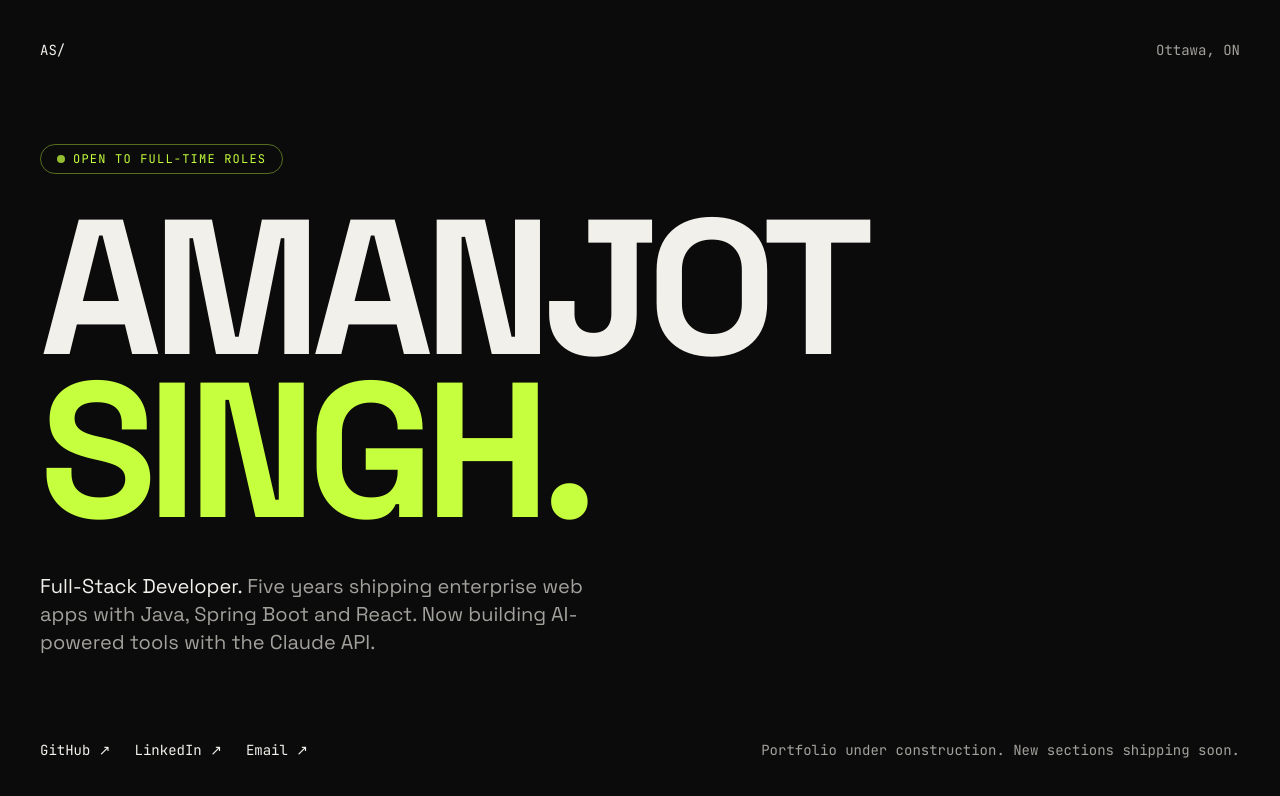
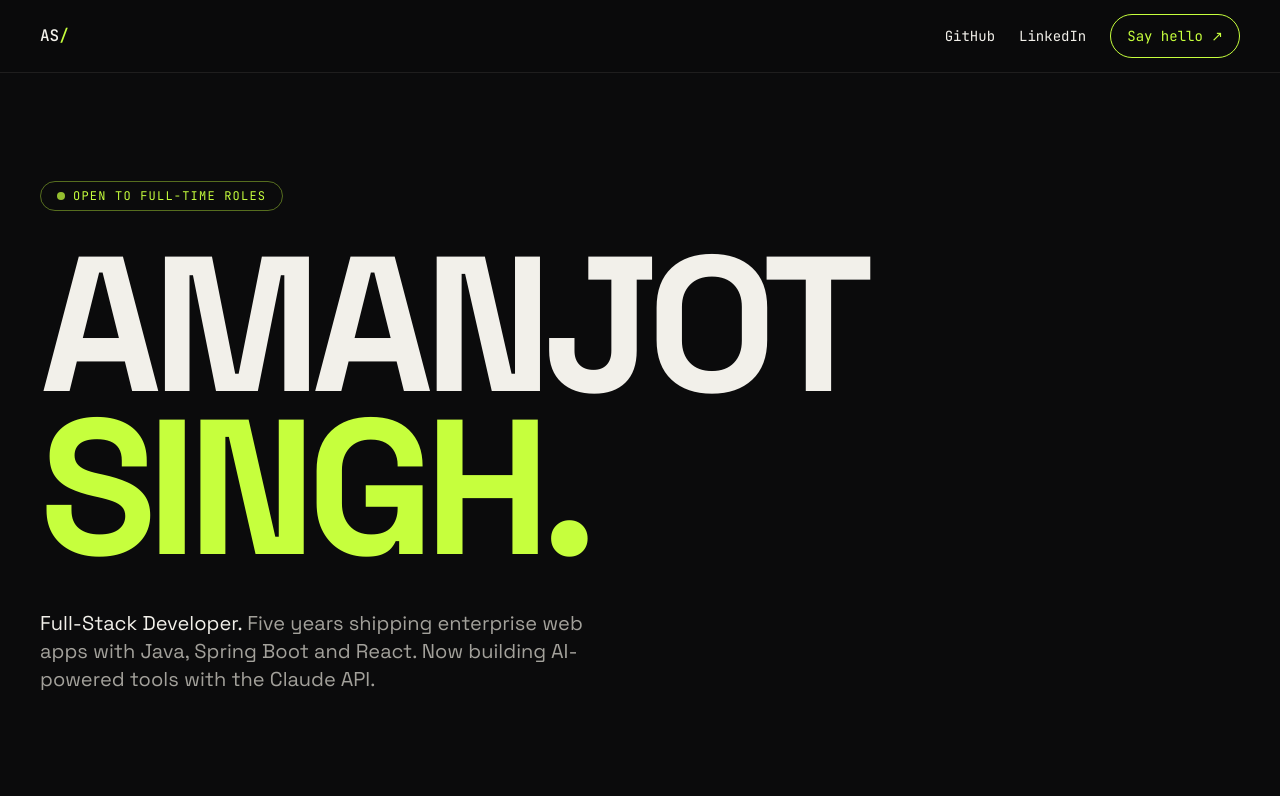
Before and after one commit to amanjot1800/portfolio, a Next.js app: page / in a window 1280 px wide. Shown: the top 796 px of the page. Built offline with nearby package versions, Linux system fonts and the light colour scheme.

Commit message:
feat: add sticky navigation bar

```diff
--- a/app/layout.tsx
+++ b/app/layout.tsx
@@ -1,5 +1,6 @@
 import type { Metadata } from "next";
 import { JetBrains_Mono, Space_Grotesk } from "next/font/google";
+import { Nav } from "@/components/layout/nav";
 import { profile } from "@/data/profile";
 import "./globals.css";
 
@@ -22,7 +23,10 @@ export const metadata: Metadata = {
 export default function RootLayout({ children }: LayoutProps<"/">) {
   return (
     <html lang="en" className={`${display.variable} ${mono.variable} h-full antialiased`}>
-      <body className="flex min-h-full flex-col font-sans">{children}</body>
+      <body className="flex min-h-full flex-col font-sans">
+        <Nav />
+        {children}
+      </body>
     </html>
   );
 }
--- a/app/page.tsx
+++ b/app/page.tsx
@@ -1,19 +1,15 @@
+import { Container } from "@/components/ui/container";
 import { profile } from "@/data/profile";
 
 export default function Home() {
   const [first, last] = profile.name.split(" ");
 
   return (
-    <main className="flex flex-1 flex-col justify-between px-4 py-8 sm:px-10 sm:py-10">
-      <header className="flex items-center justify-between font-mono text-sm text-muted">
-        <span className="text-fg">AS/</span>
-        <span>{profile.location}</span>
-      </header>
-
-      <section className="py-16">
+    <main className="flex flex-1 flex-col">
+      <Container className="flex min-h-[calc(100svh-var(--nav-h))] flex-col justify-center py-16">
         {profile.openToWork && (
-          <p className="mb-8 inline-flex items-center gap-2 rounded-full border border-accent/40 px-4 py-1.5 font-mono text-xs uppercase tracking-widest text-accent">
-            <span className="size-2 animate-pulse rounded-full bg-accent" />
+          <p className="mb-8 inline-flex w-fit items-center gap-2 rounded-full border border-accent/40 px-4 py-1.5 font-mono text-xs uppercase tracking-widest text-accent">
+            <span className="size-2 animate-pulse rounded-full bg-accent motion-reduce:animate-none" />
             Open to full-time roles
           </p>
         )}
@@ -25,22 +21,7 @@ export default function Home() {
         <p className="mt-10 max-w-xl text-lg text-muted sm:text-xl">
           <span className="text-fg">{profile.role}.</span> {profile.tagline}
         </p>
-      </section>
-
-      <footer className="flex flex-col gap-4 font-mono text-sm sm:flex-row sm:items-end sm:justify-between">
-        <nav className="flex gap-6">
-          <a className="hover:text-accent" href={profile.links.github} target="_blank" rel="noopener noreferrer">
-            GitHub ↗
-          </a>
-          <a className="hover:text-accent" href={profile.links.linkedin} target="_blank" rel="noopener noreferrer">
-            LinkedIn ↗
-          </a>
-          <a className="hover:text-accent" href={`mailto:${profile.email}`}>
-            Email ↗
-          </a>
-        </nav>
-        <p className="text-muted">Portfolio under construction. New sections shipping soon.</p>
-      </footer>
+      </Container>
     </main>
   );
 }
--- /dev/null
+++ b/components/layout/nav.tsx
@@ -0,0 +1,40 @@
+import Link from "next/link";
+import { Container } from "@/components/ui/container";
+import { profile } from "@/data/profile";
+
+export function Nav() {
+  return (
+    <header className="sticky top-0 z-40 border-b border-line/80 bg-bg/70 backdrop-blur-md">
+      <Container className="flex h-(--nav-h) items-center justify-between gap-6 font-mono text-sm">
+        <Link href="/" className="text-base font-medium" aria-label={`${profile.name}, home`}>
+          AS<span className="text-accent">/</span>
+        </Link>
+
+        <nav aria-label="Main" className="flex items-center gap-6">
+          <a
+            href={profile.links.github}
+            target="_blank"
+            rel="noopener noreferrer"
+            className="hidden transition-colors hover:text-accent sm:inline"
+          >
+            GitHub
+          </a>
+          <a
+            href={profile.links.linkedin}
+            target="_blank"
+            rel="noopener noreferrer"
+            className="hidden transition-colors hover:text-accent sm:inline"
+          >
+            LinkedIn
+          </a>
+          <a
+            href={`mailto:${profile.email}`}
+            className="inline-flex min-h-11 items-center rounded-full border border-accent px-4 text-accent transition-colors hover:bg-accent hover:text-accent-fg"
+          >
+            Say hello ↗
+          </a>
+        </nav>
+      </Container>
+    </header>
+  );
+}
```
